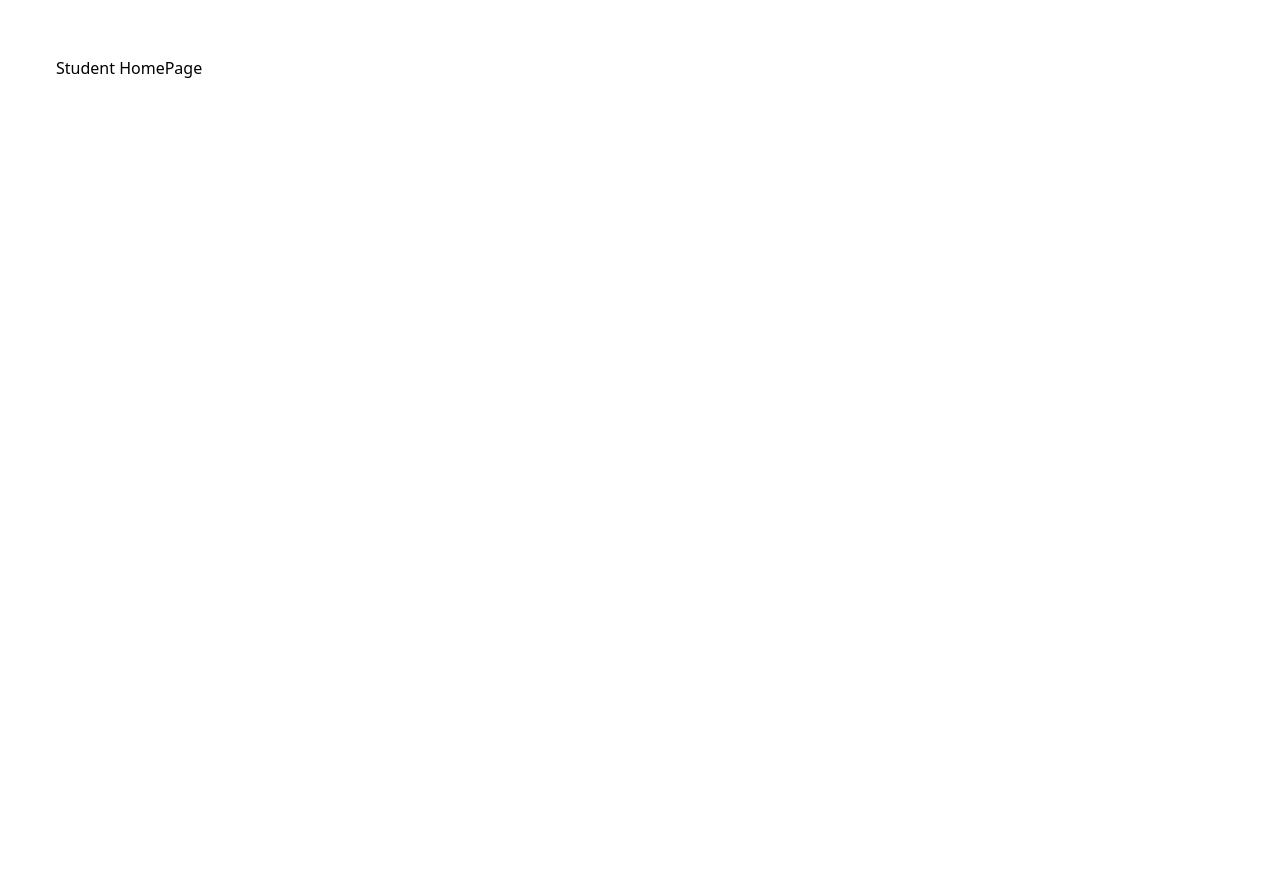
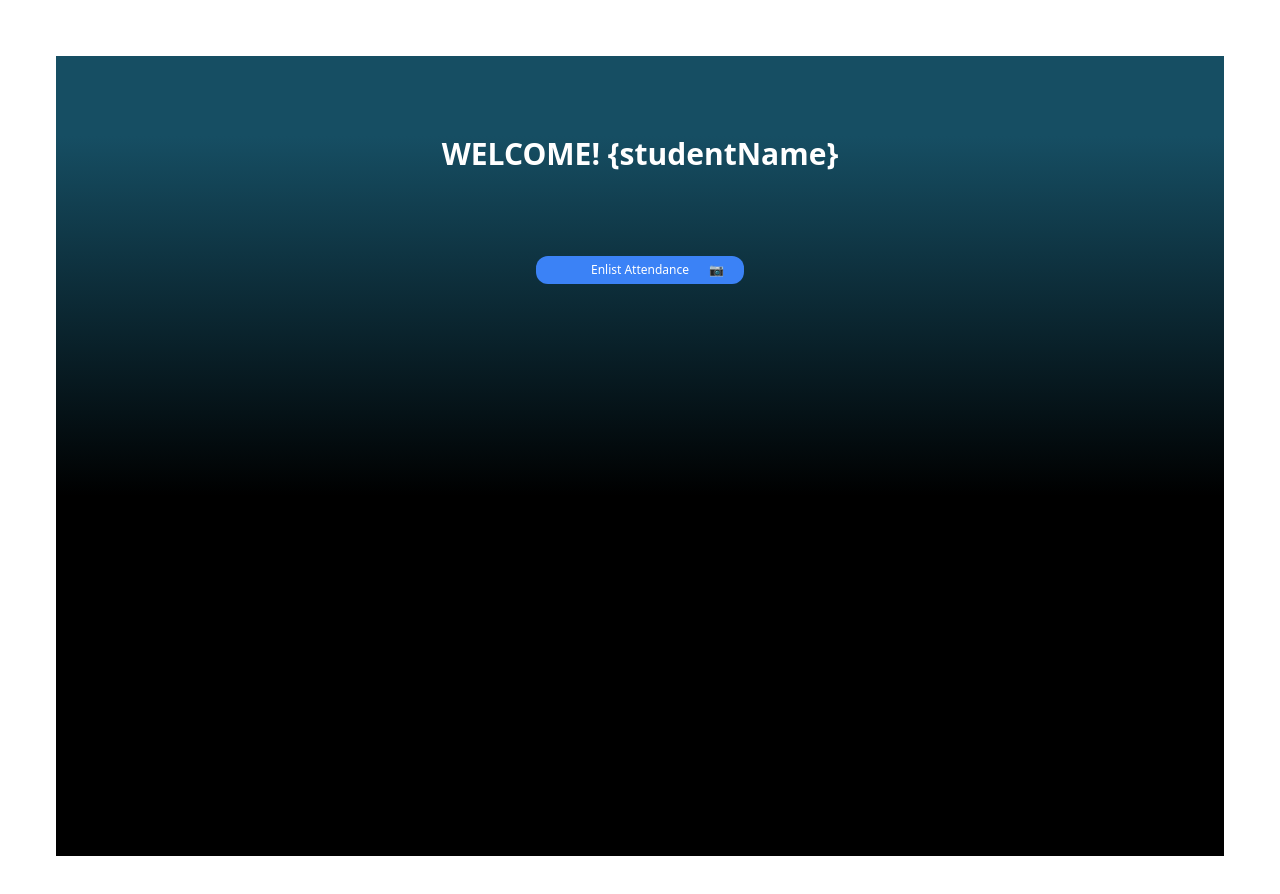
Before and after one commit to dhirtiman/q-attend, a Vue app: page /student/home in a window 1280 px wide. Shown: the top 894 px of the page. Before the commit the page ends 800 px from the top, so only its background shows below. Built offline with nearby package versions, Linux system fonts and the light colour scheme.

Commit message:
vercel thing

```diff
--- a/src/pages/student/StudentHomeView.vue
+++ b/src/pages/student/StudentHomeView.vue
@@ -1,3 +1,14 @@
 <template>
-    Student HomePage
+  <div
+    class="flex h-svh w-full flex-col items-center justify-normal bg-black bg-gradient-to-b from-cyan-900 from-10% via-black text-white"
+  >
+    <h1 class="mb-20 mt-20 text-center text-3xl font-bold">
+      WELCOME! {studentName}
+    </h1>
+
+    <base-button class="relative">
+      Enlist Attendance
+      <span class="absolute inset-y-0 right-5 flex items-center ">📷</span>
+    </base-button>
+  </div>
 </template>
```
Also changed, not shown: vercel.json (added).
